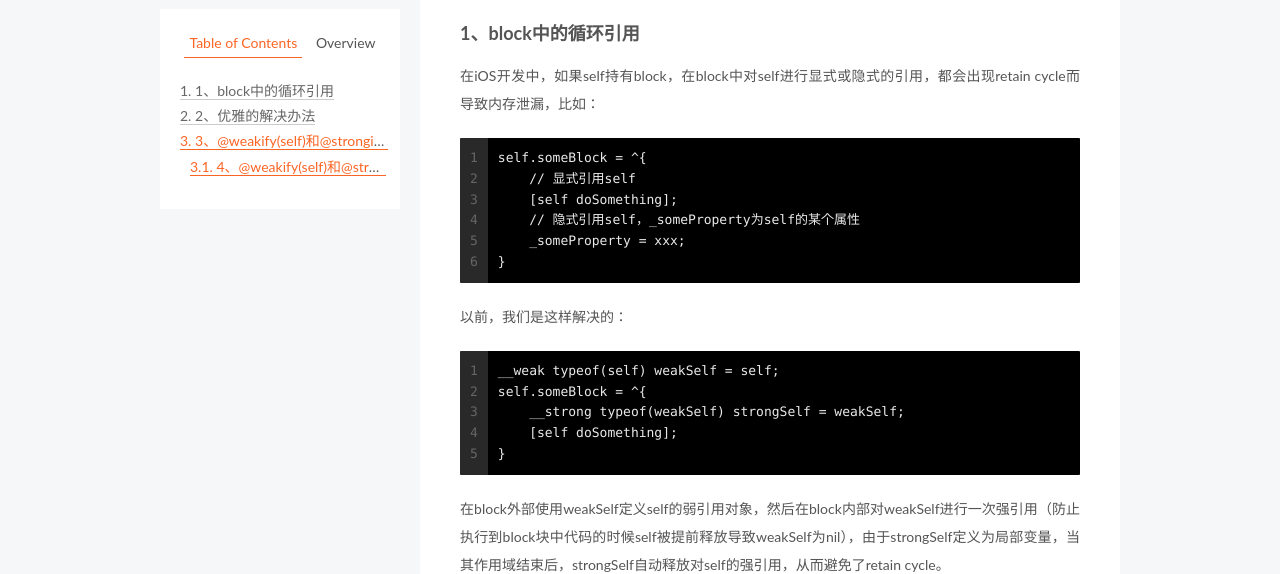
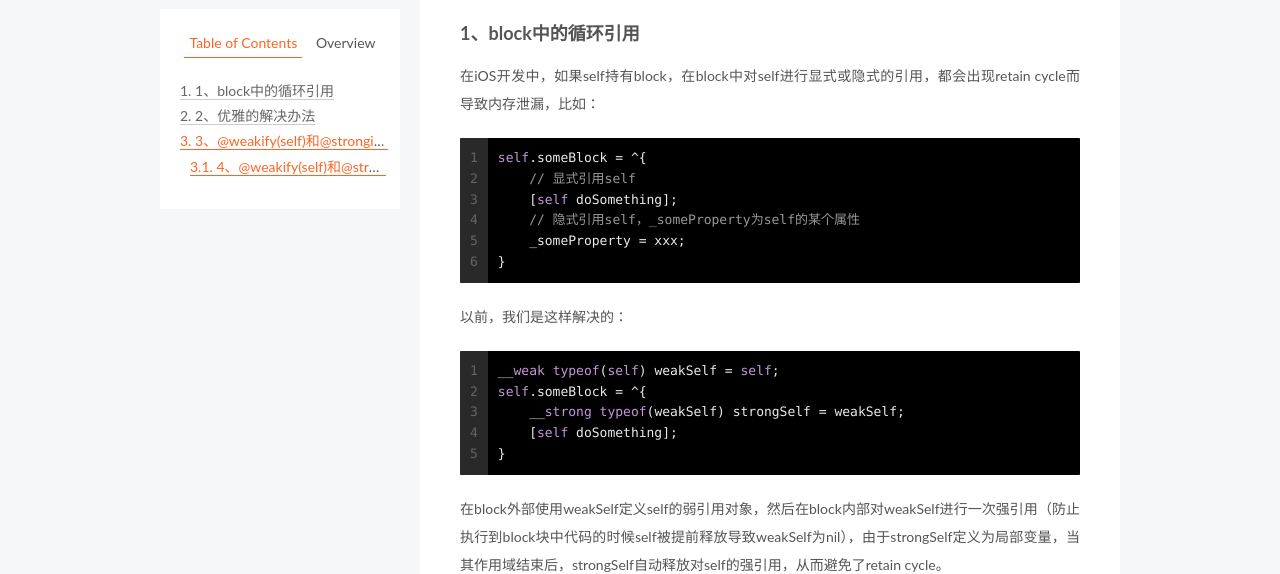
Before and after one commit to chy305chy/chy305chy.github.io, a plain HTML site: page 2018/04/15/Reactive-Cocoa中-weakify、-strongify的原理以及如何避免block中的retain-cycle/index.html in a window 1280 px wide. Shown: the part 226-800 px from the top of the page. Drawn offline with Linux system fonts and the light colour scheme; some packages are replaced by stand-ins of ours; a script that the page names is missing.

Commit message:
Site updated: 2018-04-15 22:48:42

```diff
--- a/2018/04/15/Reactive-Cocoa中-weakify、-strongify的原理以及如何避免block中的retain-cycle/index.html
+++ b/2018/04/15/Reactive-Cocoa中-weakify、-strongify的原理以及如何避免block中的retain-cycle/index.html
@@ -88,7 +88,7 @@
 <meta property="og:description" content="1、block中的循环引用在iOS开发中，如果self持有block，在block中对self进行显式或隐式的引用，都会出现retain cycle而导致内存泄漏，比如： 123456self.someBlock = ^&amp;#123;    // 显式引用self    [self doSomething];    // 隐式引用self，_someProperty为self的某个属性    _so">
 <meta property="og:locale" content="default">
 <meta property="og:image" content="http://yoursite.com/2018/04/15/Reactive-Cocoa中-weakify、-strongify的原理以及如何避免block中的retain-cycle/image-20180415161622807.png">
-<meta property="og:updated_time" content="2018-04-15T14:43:04.630Z">
+<meta property="og:updated_time" content="2018-04-15T14:48:24.414Z">
 <meta name="twitter:card" content="summary">
 <meta name="twitter:title" content="RAC中@weakify、@strongify的原理以及如何避免block中的retain cycle">
 <meta name="twitter:description" content="1、block中的循环引用在iOS开发中，如果self持有block，在block中对self进行显式或隐式的引用，都会出现retain cycle而导致内存泄漏，比如： 123456self.someBlock = ^&amp;#123;    // 显式引用self    [self doSomething];    // 隐式引用self，_someProperty为self的某个属性    _so">
@@ -303,9 +303,9 @@
 
 
         <h3 id="1、block中的循环引用"><a href="#1、block中的循环引用" class="headerlink" title="1、block中的循环引用"></a>1、block中的循环引用</h3><p>在iOS开发中，如果self持有block，在block中对self进行显式或隐式的引用，都会出现retain cycle而导致内存泄漏，比如：</p>
-<figure class="highlight plain"><table><tr><td class="gutter"><pre><span class="line">1</span><br><span class="line">2</span><br><span class="line">3</span><br><span class="line">4</span><br><span class="line">5</span><br><span class="line">6</span><br></pre></td><td class="code"><pre><span class="line">self.someBlock = ^&#123;</span><br><span class="line">    // 显式引用self</span><br><span class="line">    [self doSomething];</span><br><span class="line">    // 隐式引用self，_someProperty为self的某个属性</span><br><span class="line">    _someProperty = xxx;</span><br><span class="line">&#125;</span><br></pre></td></tr></table></figure>
+<figure class="highlight obj-c"><table><tr><td class="gutter"><pre><span class="line">1</span><br><span class="line">2</span><br><span class="line">3</span><br><span class="line">4</span><br><span class="line">5</span><br><span class="line">6</span><br></pre></td><td class="code"><pre><span class="line"><span class="keyword">self</span>.someBlock = ^&#123;</span><br><span class="line">    <span class="comment">// 显式引用self</span></span><br><span class="line">    [<span class="keyword">self</span> doSomething];</span><br><span class="line">    <span class="comment">// 隐式引用self，_someProperty为self的某个属性</span></span><br><span class="line">    _someProperty = xxx;</span><br><span class="line">&#125;</span><br></pre></td></tr></table></figure>
 <p>以前，我们是这样解决的：</p>
-<figure class="highlight plain"><table><tr><td class="gutter"><pre><span class="line">1</span><br><span class="line">2</span><br><span class="line">3</span><br><span class="line">4</span><br><span class="line">5</span><br></pre></td><td class="code"><pre><span class="line">__weak typeof(self) weakSelf = self;</span><br><span class="line">self.someBlock = ^&#123;</span><br><span class="line">    __strong typeof(weakSelf) strongSelf = weakSelf;</span><br><span class="line">    [self doSomething];</span><br><span class="line">&#125;</span><br></pre></td></tr></table></figure>
+<figure class="highlight obj-c"><table><tr><td class="gutter"><pre><span class="line">1</span><br><span class="line">2</span><br><span class="line">3</span><br><span class="line">4</span><br><span class="line">5</span><br></pre></td><td class="code"><pre><span class="line">__<span class="keyword">weak</span> <span class="keyword">typeof</span>(<span class="keyword">self</span>) weakSelf = <span class="keyword">self</span>;</span><br><span class="line"><span class="keyword">self</span>.someBlock = ^&#123;</span><br><span class="line">    __<span class="keyword">strong</span> <span class="keyword">typeof</span>(weakSelf) strongSelf = weakSelf;</span><br><span class="line">    [<span class="keyword">self</span> doSomething];</span><br><span class="line">&#125;</span><br></pre></td></tr></table></figure>
 <p>在block外部使用weakSelf定义self的弱引用对象，然后在block内部对weakSelf进行一次强引用（防止执行到block块中代码的时候self被提前释放导致weakSelf为nil），由于strongSelf定义为局部变量，当其作用域结束后，strongSelf自动释放对self的强引用，从而避免了retain cycle。</p>
 <h3 id="2、优雅的解决办法"><a href="#2、优雅的解决办法" class="headerlink" title="2、优雅的解决办法"></a>2、优雅的解决办法</h3><p>上述写法虽然足够严谨而且能有效地解决问题，但是每次都要写一长串的weakSelf和strongSelf定义着实麻烦。我们先看看RAC是如何优雅地解决的：</p>
 <figure class="highlight plain"><table><tr><td class="gutter"><pre><span class="line">1</span><br><span class="line">2</span><br><span class="line">3</span><br><span class="line">4</span><br><span class="line">5</span><br></pre></td><td class="code"><pre><span class="line">@weakify(self);</span><br><span class="line">self.someBlock = @&#123;</span><br><span class="line">    @strongify(self);</span><br><span class="line">    [self doSomething];</span><br><span class="line">&#125;</span><br></pre></td></tr></table></figure>
--- a/css/main.css
+++ b/css/main.css
@@ -1823,7 +1823,7 @@ pre .javascript .function {
   width: 4px;
   height: 4px;
   border-radius: 50%;
-  background: #e26fba;
+  background: #b4ffff;
 }
 .links-of-blogroll {
   font-size: 13px;
```
Also changed, not shown: index.html (+2 -2 lines).
